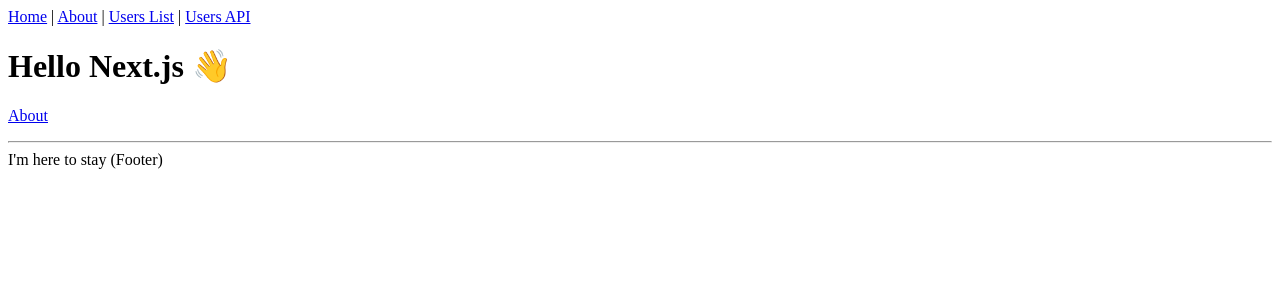
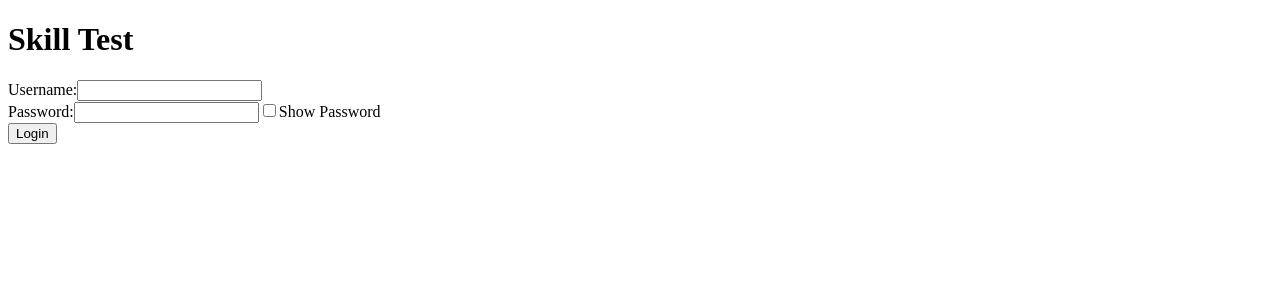
Before and after one commit to OmgItsRobbi/Skill-Test, a Next.js app in the folder skill-test/: page / in a window 1280 px wide. Shown: the top 300 px of the page. Built offline with nearby package versions, Linux system fonts and the light colour scheme.

Commit message:
Completed core Login page

```diff
--- /dev/null
+++ b/skill-test/components/Login.tsx
@@ -0,0 +1,62 @@
+// components/Login.tsx
+import React, { useState } from 'react';
+import axios from 'axios';
+
+interface LoginProps {
+    onLoginSuccess: () => void;
+}
+
+const Login: React.FC<LoginProps> = ({ onLoginSuccess }) => {
+    const [username, setUsername] = useState('');
+    const [password, setPassword] = useState('');
+    const [showPassword, setShowPassword] = useState(false);
+
+    const handleLogin = async () => {
+    try {
+        const response = await axios.post('https://run.mocky.io/v3/a640a277-6211-433c-9390-36066dbb2b33', {
+            username,
+            password,
+        });
+
+    if (response.data.success) {
+        onLoginSuccess();
+    } else {
+        console.error('Login failed');
+    }
+    } catch (error) {
+        console.error('Error during login:', error);
+    }
+    };
+
+    return (
+    <div>
+        <label>
+            Username:
+            <input
+                type="text"
+                value={username}
+                onChange={(e) => setUsername(e.target.value)}
+            />
+        </label>
+        <br />
+        <label>
+            Password:
+            <input
+                type={showPassword ? 'text' : 'password'}
+                value={password}
+                onChange={(e) => setPassword(e.target.value)}
+            />
+            <input
+                type="checkbox"
+                checked={showPassword}
+                onChange={() => setShowPassword(!showPassword)}
+            />
+            Show Password
+            </label>
+            <br />
+            <button onClick={handleLogin}>Login</button>
+        </div>
+    );
+};
+
+export default Login;
--- a/skill-test/pages/index.tsx
+++ b/skill-test/pages/index.tsx
@@ -1,13 +1,20 @@
-import Link from 'next/link'
-import Layout from '../components/Layout'
+// pages/App.tsx or pages/index.tsx
+import React from 'react';
+import Login from '../components/Login';
 
-const IndexPage = () => (
-  <Layout title="Home | Next.js + TypeScript Example">
-    <h1>Hello Next.js 👋</h1>
-    <p>
-      <Link href="/about">About</Link>
-    </p>
-  </Layout>
-)
+const IndexPage: React.FC = () => {
+  const handleLoginSuccess = () => {
+    // Handle the logic when login is successful
+    console.log('Login successful! Redirect or update state as needed.');
+  };
 
-export default IndexPage
+  return (
+    <div>
+      <h1>Skill Test</h1>
+      <Login onLoginSuccess={handleLoginSuccess} />
+      {/* Add other components or content as needed */}
+    </div>
+  );
+};
+
+export default IndexPage;
```
Also changed, not shown: skill-test/components/List.tsx (deleted, +0 -19 lines), skill-test/components/ListDetail.tsx (deleted, +0 -16 lines), skill-test/components/ListItem.tsx (deleted, +0 -16 lines).
